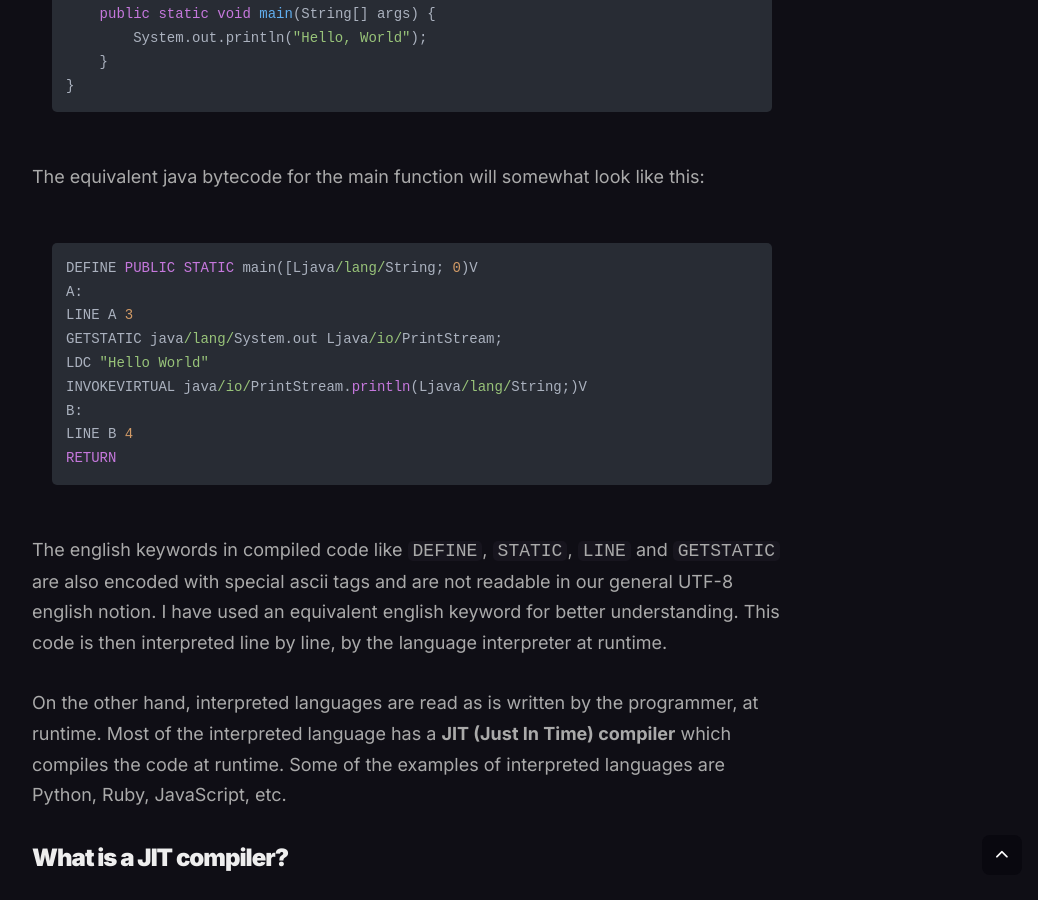
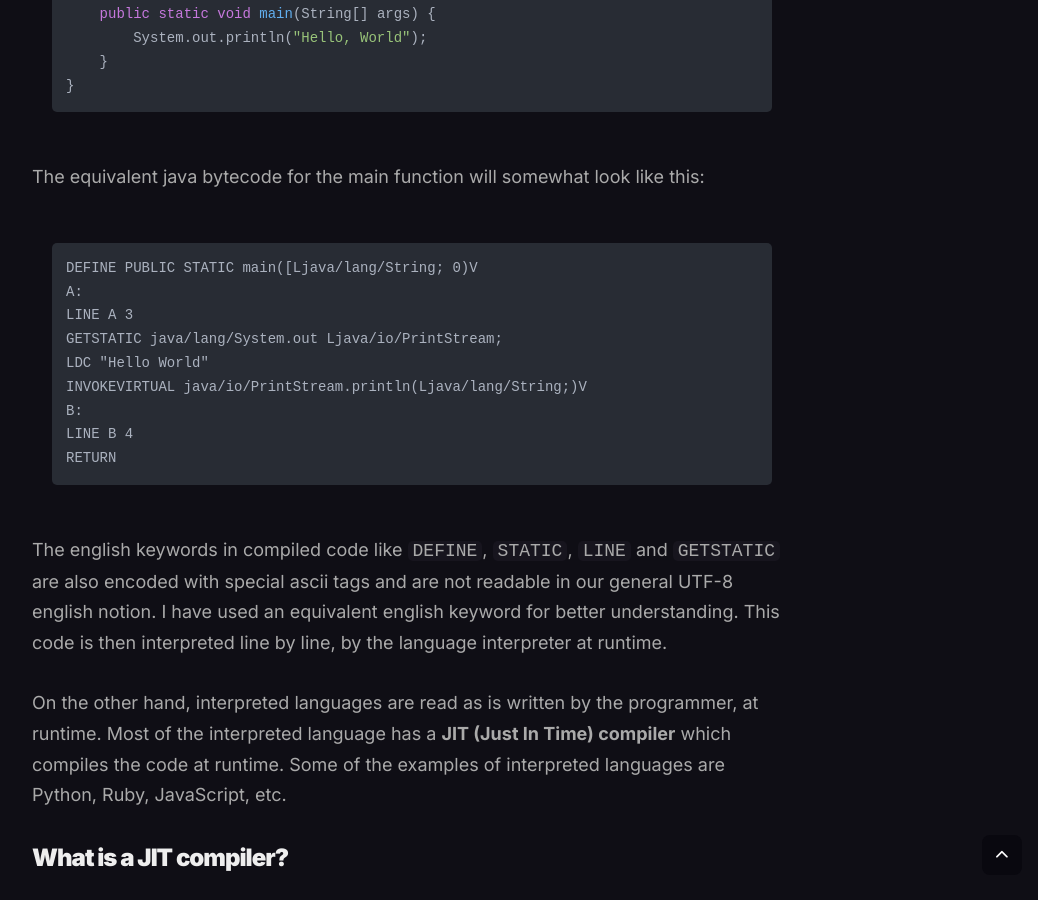
Before and after one commit to AbhigyaKrishna/AbhigyaKrishna.github.io, a Jekyll site: the page built from _posts/2024-05-30-What-is-a-core-language.md, in a window 1280 px wide and 900 px high, scrolled down 1573 px. Shown: the whole window, without its empty margins (228-1266 px from the left). Built offline with Jekyll 4.4.1, drawn with Linux system fonts in a browser that asks for light colours; nearby versions of some CDN libraries; comment, search, counter and statistics services are not loaded.

Commit message:
Text format for bytecode

````diff
--- a/_posts/2024-05-30-What-is-a-core-language.md
+++ b/_posts/2024-05-30-What-is-a-core-language.md
@@ -28,7 +28,7 @@ public class HelloWorld {
 ```
 
 The equivalent java bytecode for the main function will somewhat look like this:
-```
+```text
 DEFINE PUBLIC STATIC main([Ljava/lang/String; 0)V
 A:
 LINE A 3
````
